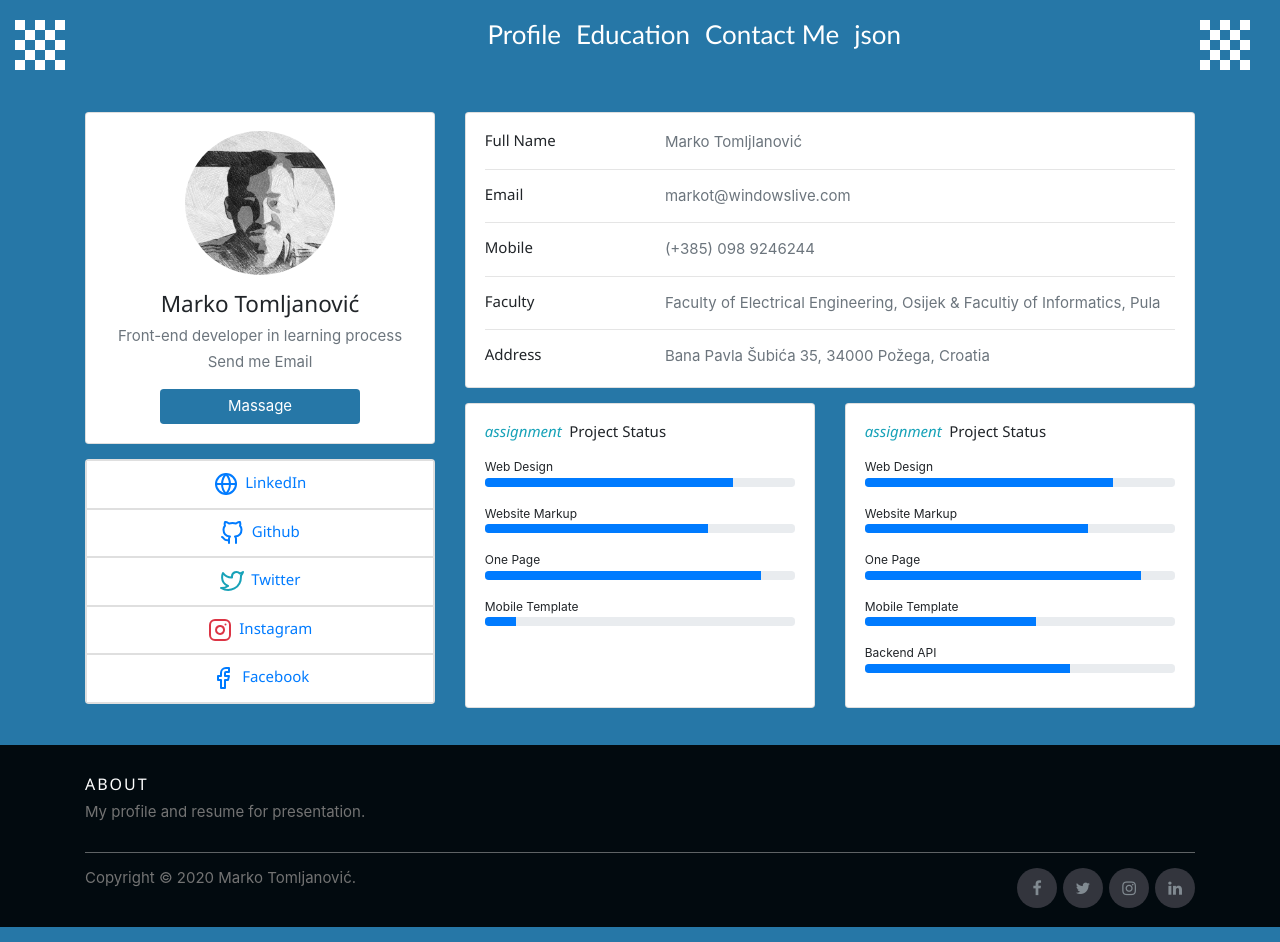
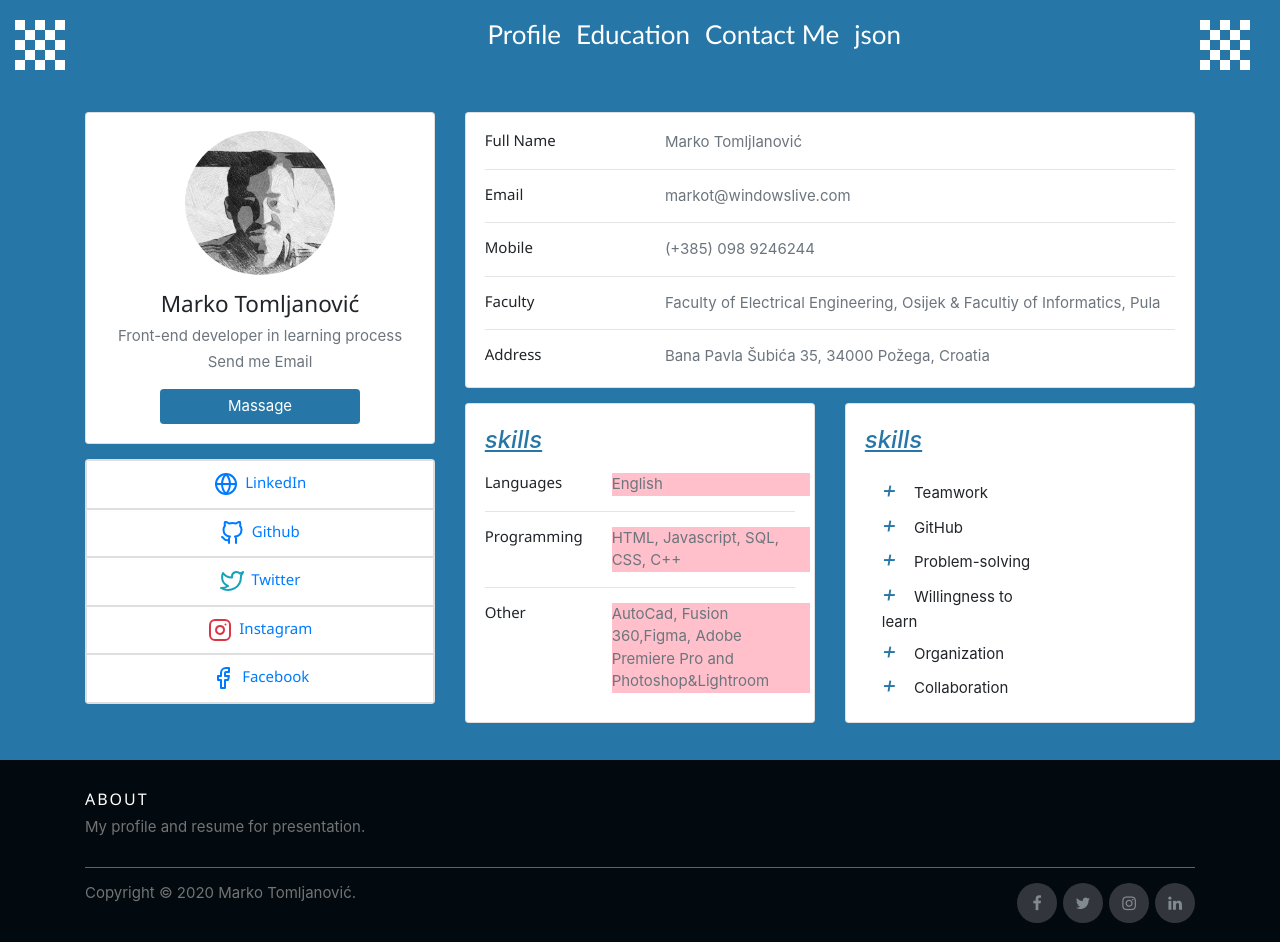
Before and after one commit to Marko-Tomljanovic/page_test, a Vue app: page / in a window 1280 px wide. Built offline with nearby package versions, Linux system fonts and the light colour scheme.

Commit message:
update Home.vue

```diff
--- a/src/components/Bootom.vue
+++ b/src/components/Bootom.vue
@@ -7,6 +7,11 @@
             <h6>About</h6>
             <p class="text-justify">My profile and resume for presentation.</p>
           </div>
+
+<div class="col-md-6 col-sm-12"><br><br>
+
+          </div>
+
         </div>
         <hr>
       </div>
@@ -30,6 +35,8 @@
 </footer>
 </div>
 </template>
+
+
 
 <style>
   .site-footer
--- a/src/views/Home.vue
+++ b/src/views/Home.vue
@@ -97,23 +97,33 @@
                 <div class="col-sm-6 mb-3">
                   <div class="card h-100">
                     <div class="card-body">
-                      <h6 class="d-flex align-items-center mb-3"><i class="material-icons text-info mr-2">assignment</i>Project Status</h6>
-                      <small>Web Design</small>
-                      <div class="progress mb-3" style="height: 9px">
-                        <div class="progress-bar bg-primary" role="progressbar" style="width: 80%" aria-valuenow="80" aria-valuemin="0" aria-valuemax="100"></div>
+                      <p><i class="material-icons blueText">skills</i></p>
+                       <div class="row"><br>
+                    <div class="col-sm-5">
+                      <h6 class="mb-0">Languages</h6>
                     </div>
-                      <small>Website Markup</small>
-                      <div class="progress mb-3" style="height: 9px">
-                        <div class="progress-bar bg-primary" role="progressbar" style="width: 72%" aria-valuenow="72" aria-valuemin="0" aria-valuemax="100"></div>
+                    <div class="col-sm-7 text-secondary" style="padding-left:0px; background-color: pink">
+                      English
                     </div>
-                      <small>One Page</small>
-                      <div class="progress mb-3" style="height: 9px">
-                        <div class="progress-bar bg-primary" role="progressbar" style="width: 89%" aria-valuenow="89" aria-valuemin="0" aria-valuemax="100"></div>
                   </div>
-                      <small>Mobile Template</small>
-                      <div class="progress mb-3" style="height: 9px">
-                        <div class="progress-bar bg-primary" role="progressbar" style="width: 10%" aria-valuenow="55" aria-valuemin="0" aria-valuemax="100"></div>
+                  <hr> <div class="row"><br>
+                    <div class="col-sm-5">
+                      <h6 class="mb-0">Programming</h6>
                     </div>
+                    <div class="col-sm-7 text-secondary" style="padding-left:0px; background-color: pink">
+                      HTML, Javascript, SQL, CSS, C++
+                    </div>
+                  </div>
+                  <hr> <div class="row"><br>
+                    <div class="col-sm-5">
+                      <h6 class="mb-0">Other</h6>
+                    </div>
+                    <div class="col-sm-7 text-secondary" style="padding-left:0px; background-color: pink">
+                      AutoCad, Fusion 360,Figma, Adobe Premiere Pro and Photoshop&Lightroom
+                    </div>
+                  </div>
+
+
 
                     </div>
                   </div>
@@ -121,27 +131,41 @@
                 <div class="col-sm-6 mb-3">
                   <div class="card h-100">
                     <div class="card-body">
-                      <h6 class="d-flex align-items-center mb-3"><i class="material-icons text-info mr-2">assignment</i>Project Status</h6>
-                      <small>Web Design</small>
-                      <div class="progress mb-3" style="height: 9px">
-                        <div class="progress-bar bg-primary" role="progressbar" style="width: 80%" aria-valuenow="80" aria-valuemin="0" aria-valuemax="100"></div>
+                     <p><i class="material-icons blueText">skills</i></p>
+                   <div class="row">
+                    <div class="col-7" style="margin-left:5%;" >
+                      <p class="mb-0"> <i style="font-size:23px; color:  #2677a7; margin-right:17px">+</i>Teamwork</p>
                     </div>
-                      <small>Website Markup</small>
-                      <div class="progress mb-3" style="height: 9px">
-                        <div class="progress-bar bg-primary" role="progressbar" style="width: 72%" aria-valuenow="72" aria-valuemin="0" aria-valuemax="100"></div>
                   </div>
-                      <small>One Page</small>
-                      <div class="progress mb-3" style="height: 9px">
-                        <div class="progress-bar bg-primary" role="progressbar" style="width: 89%" aria-valuenow="89" aria-valuemin="0" aria-valuemax="100"></div>
+
+                   <div class="row">
+                    <div class="col-7" style="margin-left:5%;" >
+                      <p class="mb-0"> <i style="font-size:23px; color:  #2677a7; margin-right:17px">+</i>GitHub</p>
                     </div>
-                      <small>Mobile Template</small>
-                      <div class="progress mb-3" style="height: 9px">
-                        <div class="progress-bar bg-primary" role="progressbar" style="width: 55%" aria-valuenow="55" aria-valuemin="0" aria-valuemax="100"></div>
                   </div>
-                      <small>Backend API</small>
-                      <div class="progress mb-3" style="height: 9px">
-                        <div class="progress-bar bg-primary" role="progressbar" style="width: 66%" aria-valuenow="66" aria-valuemin="0" aria-valuemax="100"></div>
+
+                   <div class="row">
+                    <div class="col-7" style="margin-left:5%;" >
+                      <p class="mb-0"> <i style="font-size:23px; color:  #2677a7; margin-right:17px">+</i>Problem-solving</p>
                     </div>
+                    </div>
+
+                    <div class="row">
+                    <div class="col-7" style="margin-left:5%;" >
+                      <p class="mb-0"> <i style="font-size:23px; color:  #2677a7; margin-right:17px">+</i>Willingness to learn</p>
+                    </div>
+                  </div>
+                  <div class="row">
+                    <div class="col-7" style="margin-left:5%;" >
+                      <p class="mb-0"> <i style="font-size:23px; color:  #2677a7; margin-right:17px">+</i>Organization</p>
+                    </div>
+                  </div>
+                    <div class="row">
+                    <div class="col-7" style="margin-left:5%;" >
+                      <p class="mb-0"> <i style="font-size:23px; color:  #2677a7; margin-right:17px">+</i>Collaboration</p>
+                    </div>
+                  </div>
+
                     </div>
                   </div>
                 </div>
@@ -157,6 +181,13 @@
 
 
 <style scoped>
+.blueText{
+  color: #2677a7;
+  font-size: 24px;
+  font-weight: 500;
+  text-decoration: underline;
+
+}
  .card {
     transition: box-shadow 0.3s;
   }
```
Lines whose indentation alone changed are shown as unchanged.
